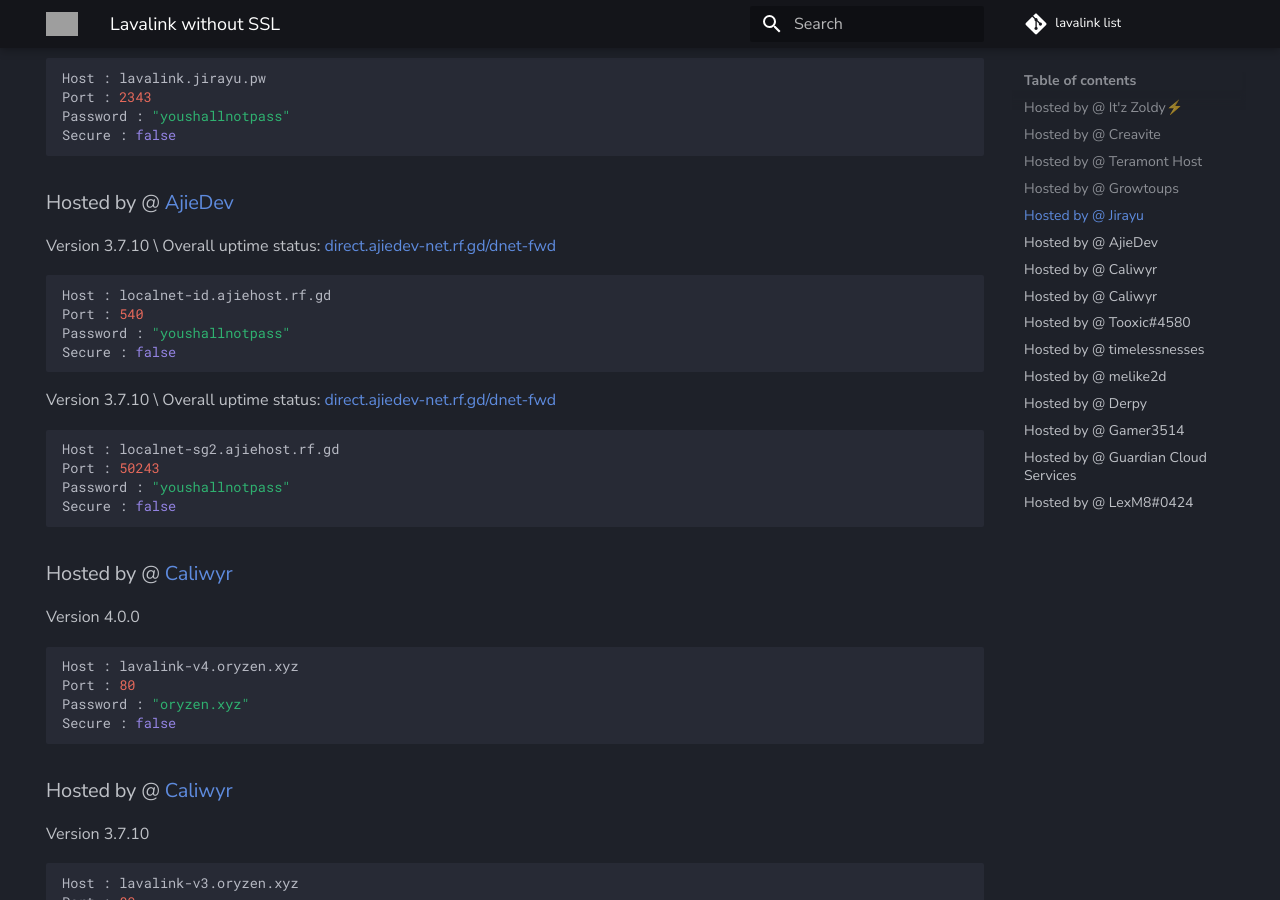
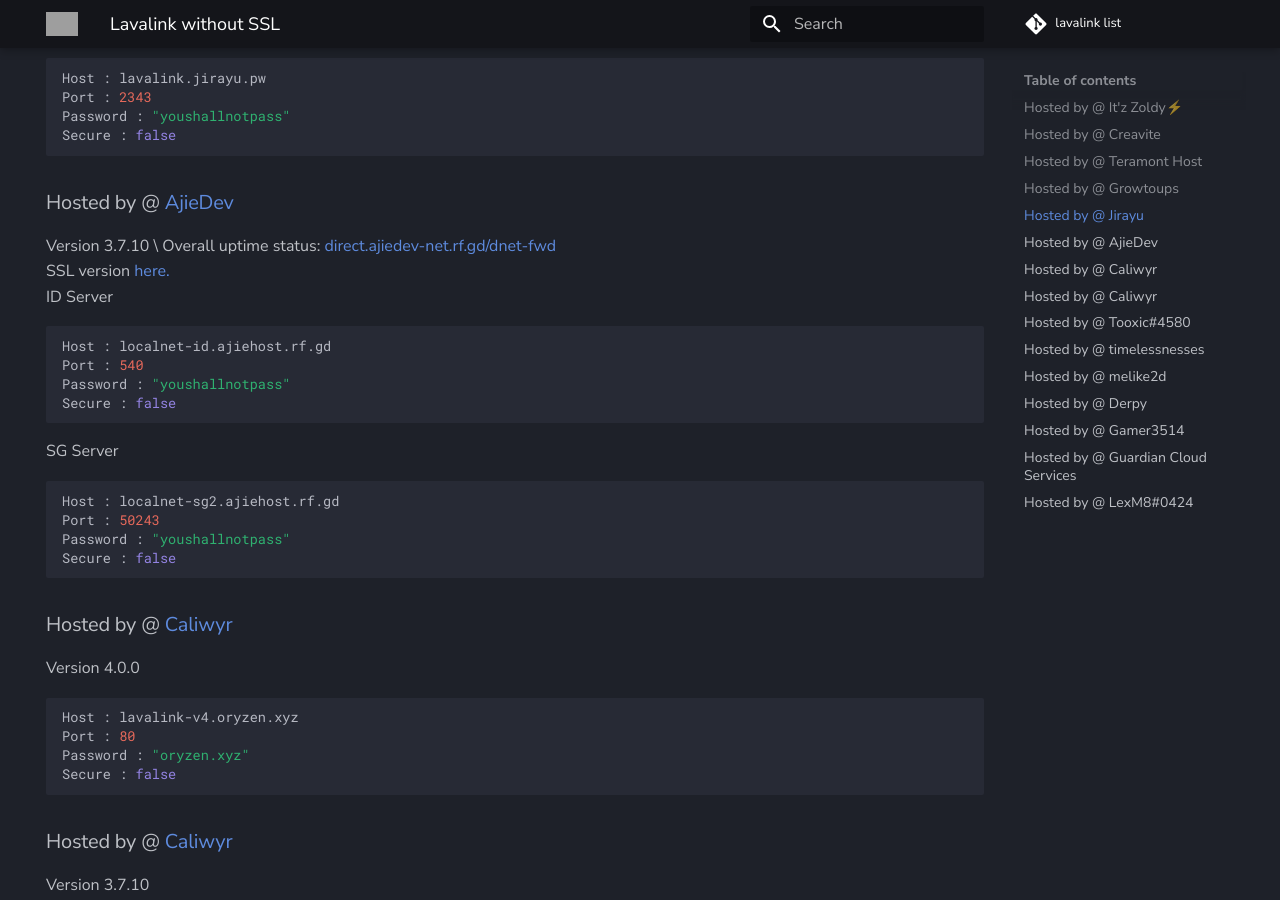
Before and after one commit to DarrenOfficial/lavalink-list, an MkDocs documentation site: the page built from docs/NoSSL/lavalink-without-ssl.md, in a window 1280 px wide and 900 px high, scrolled down 1658 px. Built offline with MkDocs 1.6.1 and Material for MkDocs 9.7.7, drawn with Linux system fonts in a browser that asks for light colours; comment, search, counter and statistics services are not loaded; grey boxes are pictures that could not be loaded.

Commit message:
Add new details

````diff
--- a/docs/NoSSL/lavalink-without-ssl.md
+++ b/docs/NoSSL/lavalink-without-ssl.md
@@ -83,8 +83,9 @@ Secure : false
 ```
 
 ### Hosted by @ [AjieDev](https://github.com/AjieDev)
-Version 3.7.10 \ Overall uptime status: [direct.ajiedev-net.rf.gd/dnet-fwd](https://direct.ajiedev-net.rf.gd/dnet-fwd)
-
+Version 3.7.10 \ Overall uptime status: [direct.ajiedev-net.rf.gd/dnet-fwd](https://direct.ajiedev-net.rf.gd/dnet-fwd) <br />
+SSL version [here.](https://lavalink.darrennathanael.com/SSL/lavalink-with-ssl/#hosted-by-ajiedev) <br />
+ID Server
 ```bash
 Host : localnet-id.ajiehost.rf.gd
 Port : 540
@@ -92,8 +93,7 @@ Password : "youshallnotpass"
 Secure : false
 ```
 
-Version 3.7.10 \ Overall uptime status: [direct.ajiedev-net.rf.gd/dnet-fwd](https://direct.ajiedev-net.rf.gd/dnet-fwd)
-
+SG Server
 ```bash
 Host : localnet-sg2.ajiehost.rf.gd
 Port : 50243
````
